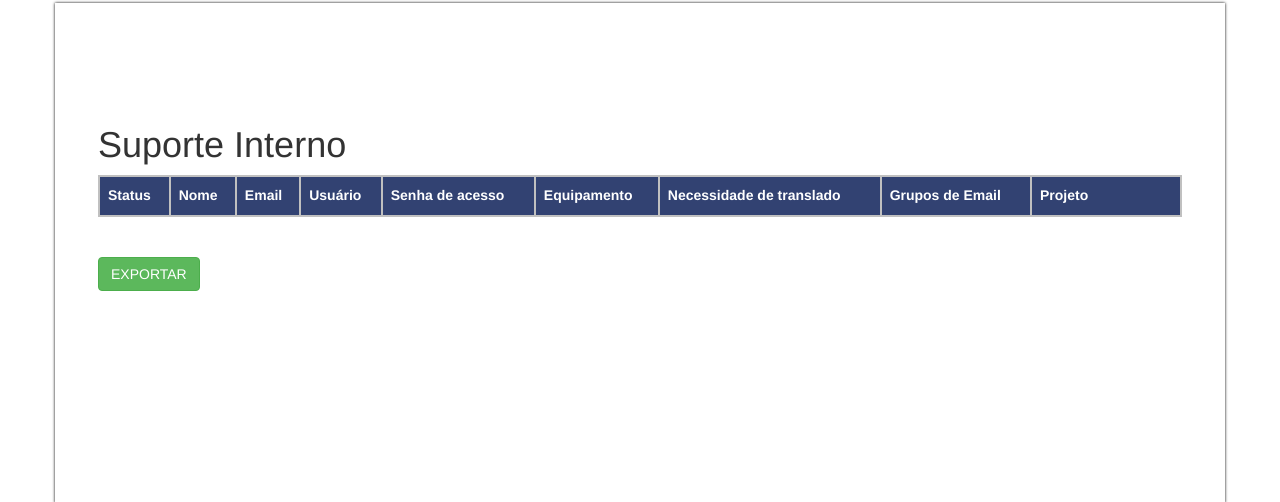
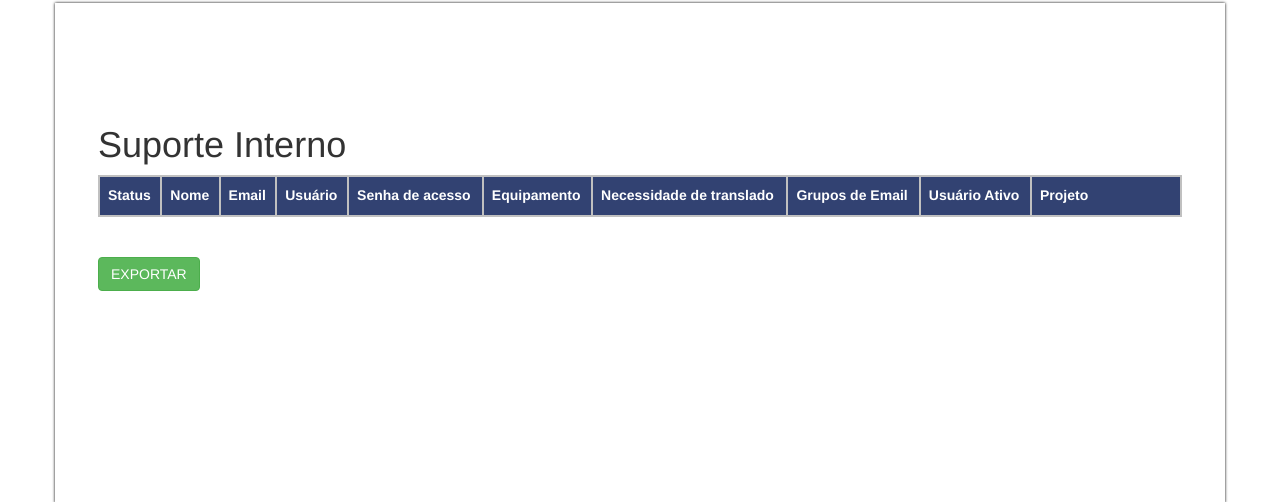
Before and after one commit to guggusss/RHCompassoNew, a PHP site: page /RHCompasso/ExcelPaginas.php in a window 1280 px wide. Shown: the part 4413-4915 px from the top of the page. Run offline with PHP 8.4, Linux system fonts and the light colour scheme; data comes from the database, SQL or seed files in the repository; data that the repository does not hold is empty.

Commit message:
Adicionando Usuario ativo no Excel

```diff
--- a/TabelasExcel/ExcelPaginas.php
+++ b/TabelasExcel/ExcelPaginas.php
@@ -619,6 +619,7 @@ $result = mysqli_query($connect, $sql);
                         <th>Equipamento</th>
                         <th>Necessidade de translado</th>
                         <th>Grupos de Email</th>
+                        <th>Usuário Ativo</th>
                         <th width='150px'>Projeto</th>
 
      <?php
--- a/TabelasExcel/ExcelTotal.php
+++ b/TabelasExcel/ExcelTotal.php
@@ -175,6 +175,7 @@ if(isset($_POST["export"]))
                             <th>Usuário</th>
                             <th>Senha de acesso</th>
                             <th>Equipamento</th>
+                            <th>Usuário Ativo</th>
                             <th>Necessidade de translado</th>
                             <th>Cadastro Usuário</th>
                             <th>Senha</th>
```
Also changed, not shown: 1 other file.
